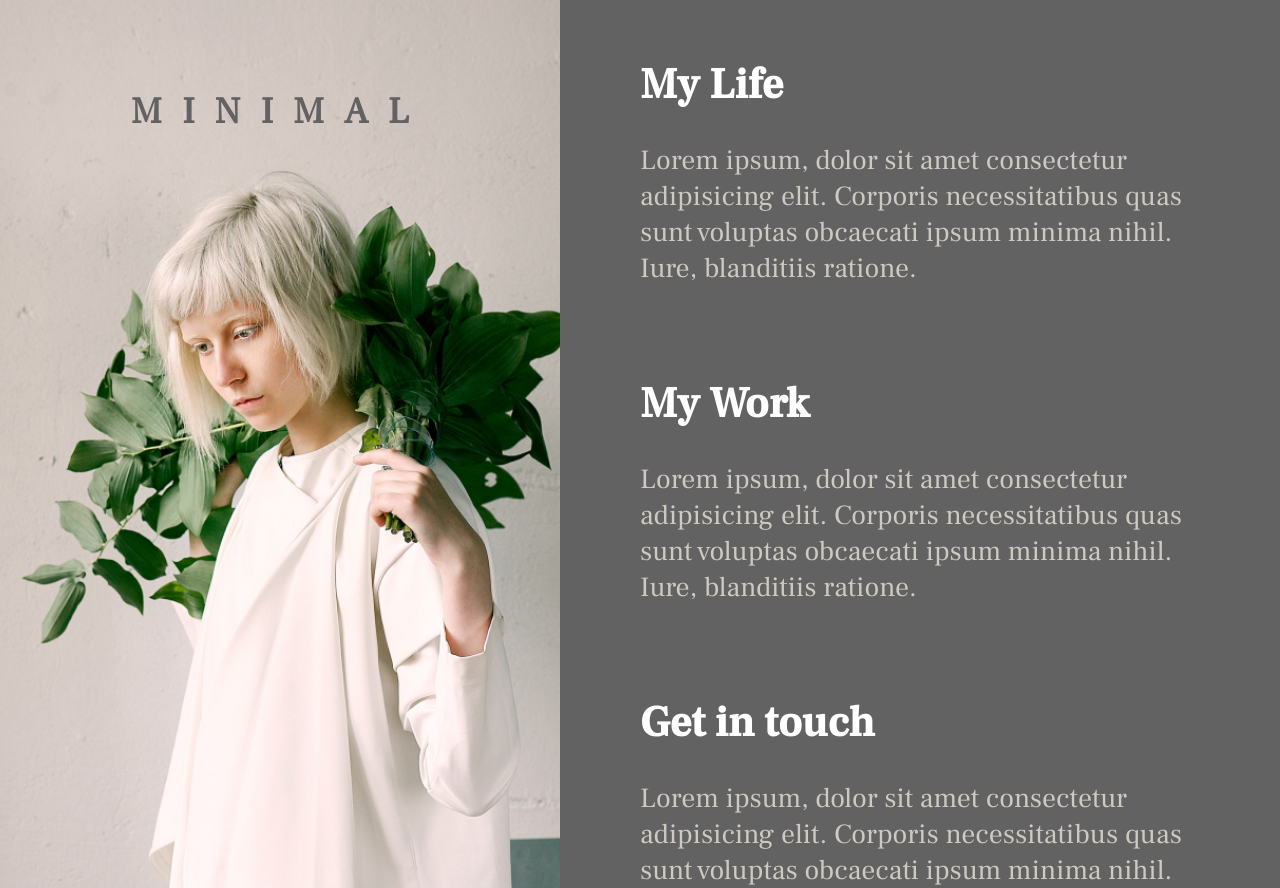
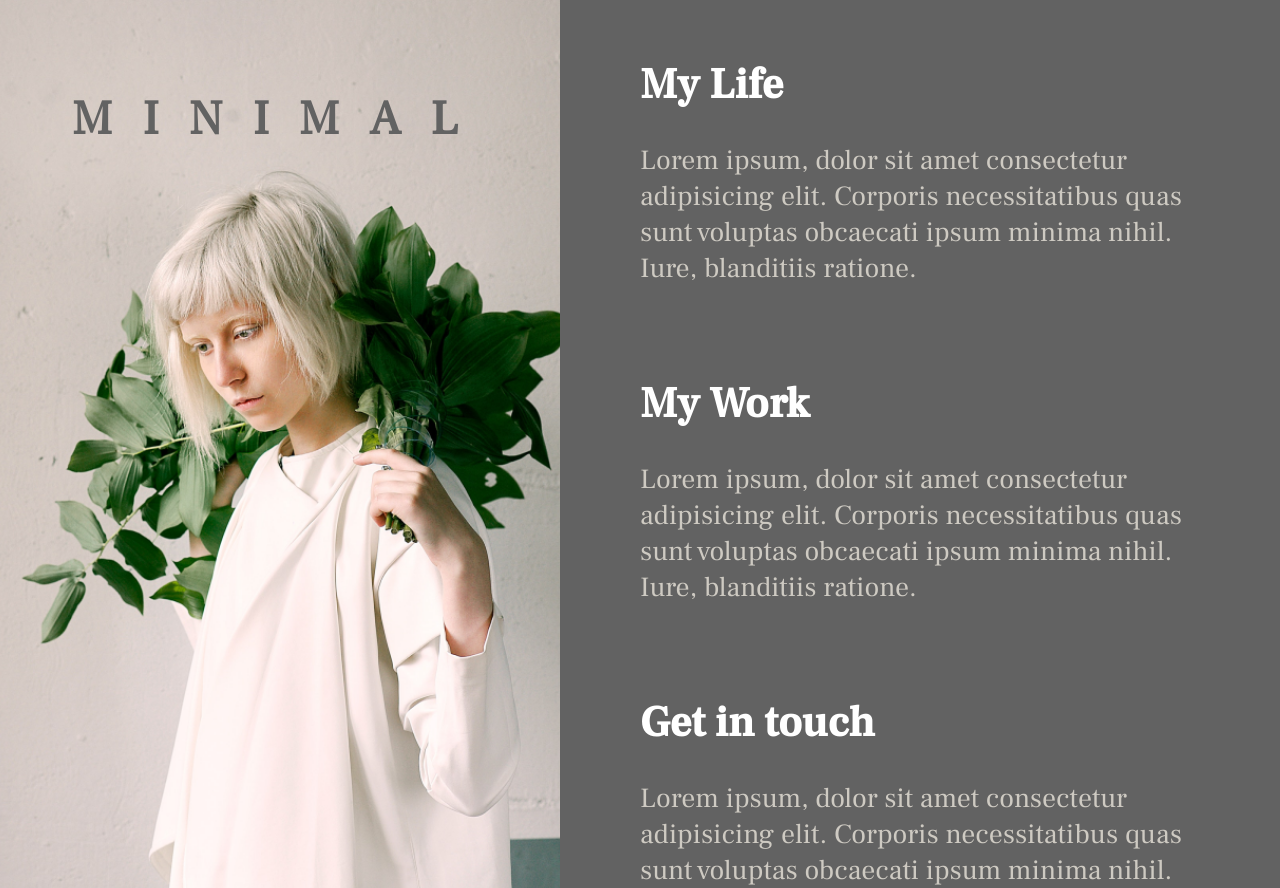
Before and after one commit to amiola/elenajoy-html-css-course, a plain HTML site: page index.html in a window 1280 px wide. Shown: the part 1025-1913 px from the top of the page. Drawn offline with Linux system fonts and the light colour scheme.

Commit message:
font-size mod minimal

```diff
--- a/style.css
+++ b/style.css
@@ -215,11 +215,12 @@ nav {
 
 .about-image h5 {
   position: absolute;
-  letter-spacing: 2rem;
+  letter-spacing: 3rem;
   top: 20%;
   left: 50%;
   transform: translate(-50%);
   color: var(--background-color);
+  font-size: calc(4rem + 1vh);
 }
 
 .about-elena {
```
